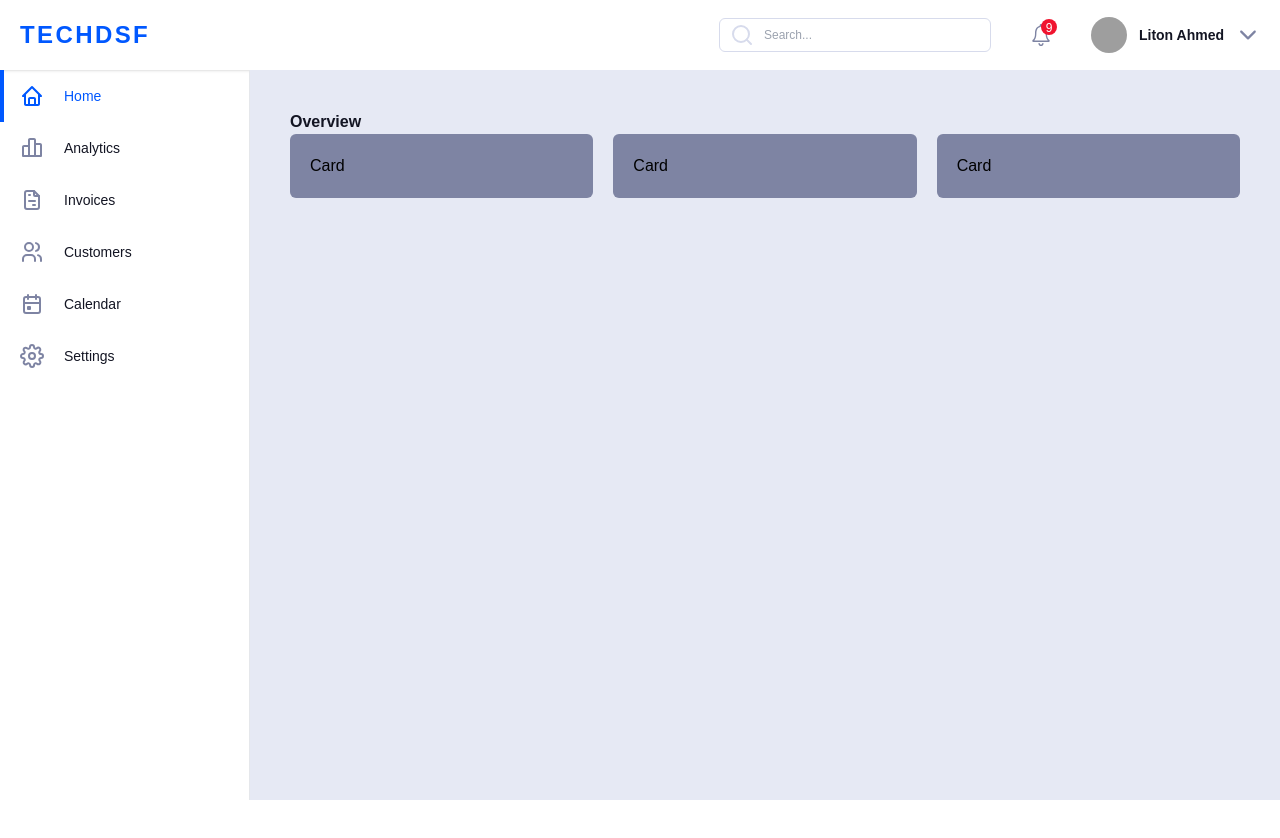
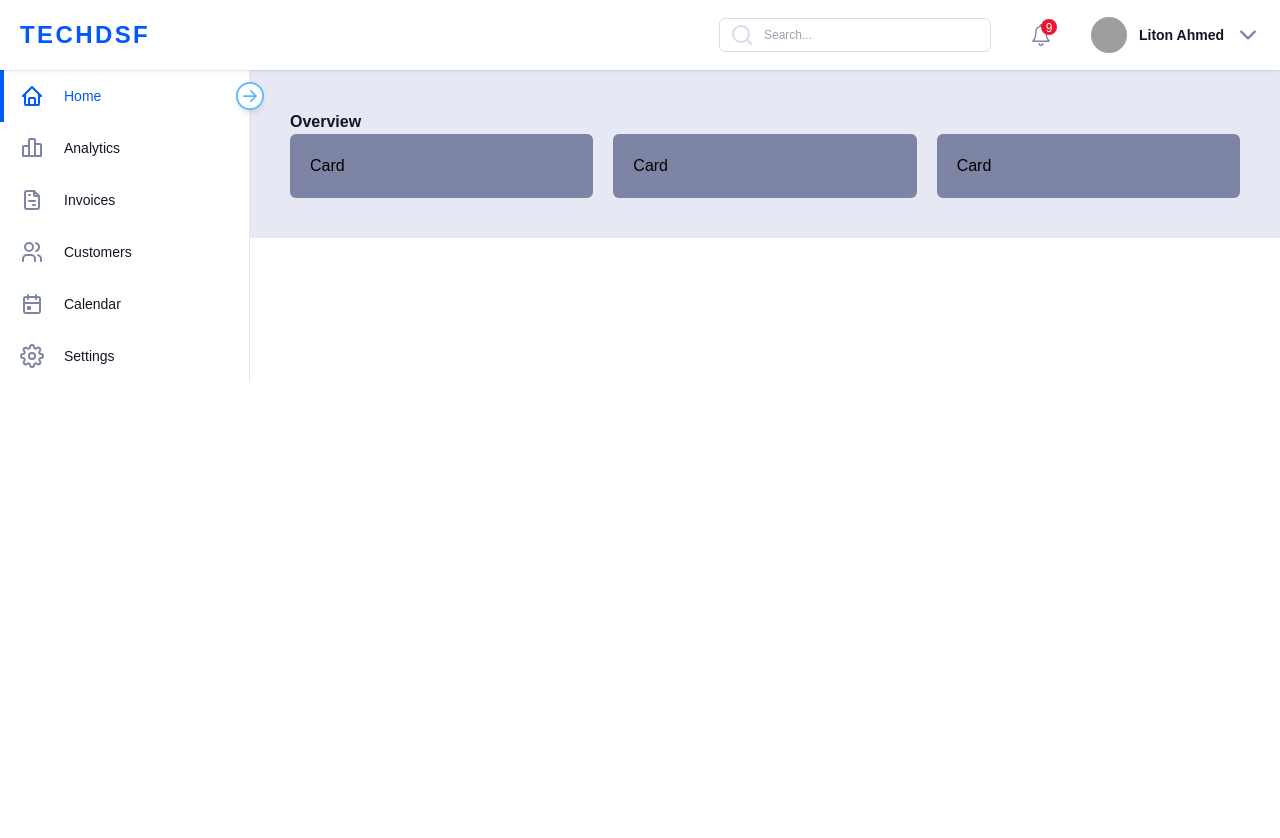
Before and after one commit to rifatptk/techdsf-admin, a React (Create React App) app: page / in a window 1280 px wide. Shown: the top 838 px of the page. Before the commit the page ends 800 px from the top, so only its background shows below. Built offline with nearby package versions, Linux system fonts and the light colour scheme; grey boxes are pictures that could not be loaded.

Commit message:
sidebar toggle button added

```diff
--- a/src/App.js
+++ b/src/App.js
@@ -7,15 +7,25 @@ import Calendar from './pages/Calendar';
 import Customers from './pages/Customers';
 import Home from './pages/Home';
 import Settings from './pages/Settings';
+import { useState } from 'react';
 
 function App() {
+  const [sidebarExpanded, setSidebarExpanded] = useState(true);
+
   return (
     <div className="App">
       <BrowserRouter>
+        <div className="fixed z-10 w-full ">
           <Navbar />
+        </div>
         <div className="flex w-full">
-          <Sidebar />
-
+          <div className="fixed z-0 w-[250px] pt-[70px]">
+            <Sidebar
+              isExpanded={sidebarExpanded}
+              setSidebarExpanded={setSidebarExpanded}
+            />
+          </div>
+          <div className="main w-full ml-[250px] mt-[70px]">
             <Routes>
               <Route path="/" element={<Home />} />
               <Route path="/analytics" element={<Analytics />} />
@@ -25,6 +35,7 @@ function App() {
               <Route path="/settings" element={<Settings />} />
             </Routes>
           </div>
+        </div>
       </BrowserRouter>
     </div>
   );
--- a/src/components/Navbar.jsx
+++ b/src/components/Navbar.jsx
@@ -4,7 +4,7 @@ import { IoIosNotificationsOutline } from 'react-icons/io';
 import { IoIosArrowDown } from 'react-icons/io';
 const Navbar = () => {
   return (
-    <nav className=" px-5 flex items-center h-[70px] shadow">
+    <nav className="bg-white px-5 flex items-center h-[70px] shadow">
       <div className="w-full flex justify-between items-center">
         <div className="logo text-theme-blue text-2xl tracking-widest font-bold  ">
           TECHDSF
--- a/src/components/Sidebar.jsx
+++ b/src/components/Sidebar.jsx
@@ -1,14 +1,22 @@
 import React from 'react';
 import { sideBarLinks } from '../constants';
 import SidebarItem from './SidebarItem';
+import { BsArrowRightCircle } from 'react-icons/bs';
 
-const Sidebar = () => {
+const Sidebar = ({ isExpanded, setSidebarExpanded }) => {
   return (
-    <div className="sidebar ">
-      <div
-        className=" w-[250px] border-r "
-        style={{ height: `calc(${100}vh - 70px)` }}
-      >
+    <div className="sidebar bg-white h-[100vh] relative">
+      {/* sidebar toggle */}
+      <div className="absolute -right-[14px] top-3 bg-white cursor-pointer rounded-full shadow-md">
+        <BsArrowRightCircle
+          size={28}
+          onClick={() => setSidebarExpanded(!isExpanded)}
+          className={`text-theme-cyan pointer transition-all hover:text-theme-blue ${
+            !isExpanded ? 'rotate-180' : ''
+          }`}
+        />
+      </div>
+      <div className="border-r ">
         {sideBarLinks.map((data) => (
           <SidebarItem key={data.to} data={data} />
         ))}
--- a/src/index.css
+++ b/src/index.css
@@ -12,6 +12,7 @@ body {
   font-family: 'Poppins', sans-serif;
   -webkit-font-smoothing: antialiased;
   -moz-osx-font-smoothing: grayscale;
+  height: 200vh;
 }
 @layer components {
   * {
```
Lines whose indentation alone changed are shown as unchanged.
